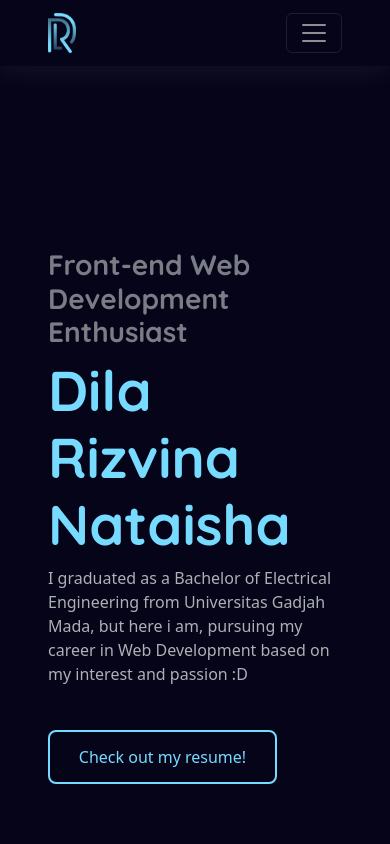
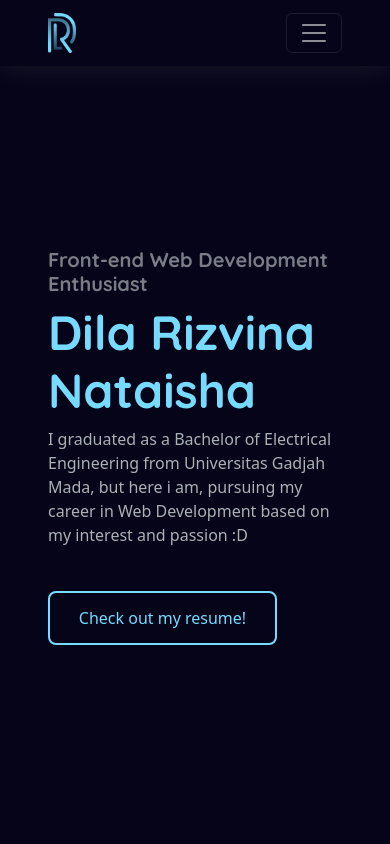
Before and after one commit to dila-rn/personal-website, a React (Create React App) app: page / in a window 390 px wide. Shown: the top 844 px of the page. Built offline with nearby package versions, Linux system fonts and the light colour scheme; a web font is replaced by a local one.

Commit message:
fix responsive layout

```diff
--- a/src/components/LandingPage.jsx
+++ b/src/components/LandingPage.jsx
@@ -97,7 +97,7 @@ function LandingPage() {
     {
       id: 2,
       type: "Personal Project",
-      name: "drn - Personal Website",
+      name: "dila-rn - Personal Website",
       description: "Building my personal website was a challenging and rewarding project that allowed me to showcase my skills as a developer. To begin, I identified my goals for the website and determined the key features that I wanted to include, such as my self-introduction, experiences, and contact information. I then created a design with two color modes that was both visually appealing and easy to navigate, ensuring that visitors could easily find the information they were looking for.",
       image: "/images/personal-website.png",
       link: "https://github.com/dila-rn/personal-website",
@@ -196,7 +196,7 @@ function LandingPage() {
             <p className="textReg">
               I graduated as a Bachelor of Electrical Engineering from Universitas Gadjah Mada, but here i am, pursuing my career in Web Development based on my interest and passion :D
             </p>
-            <a href={process.env.PUBLIC_URL + '/documents/CV-ATS-Dila Rizvina N-2023.pdf'}>
+            <a href={process.env.PUBLIC_URL + '/documents/CV-ATS-Dila Rizvina N-2023.pdf'} rel="noopener noreferrer" target="_blank">
               <button>
                 Check out my resume!
               </button>
--- a/src/scss/LandingPage.scss
+++ b/src/scss/LandingPage.scss
@@ -120,7 +120,10 @@
 
     @media screen and (max-width: 576px) {
       h1 {
-        font-size: 3.5em;
+        font-size: 3em;
+      }
+      h2{
+        font-size: 1.25em;
       }
     }
 
@@ -258,6 +261,11 @@
       padding: 120px 4em;
 
     }
+    @media screen and (max-width: 576px) {
+
+          padding: 120px 2em;
+
+  }
   }
 
   footer {
```
